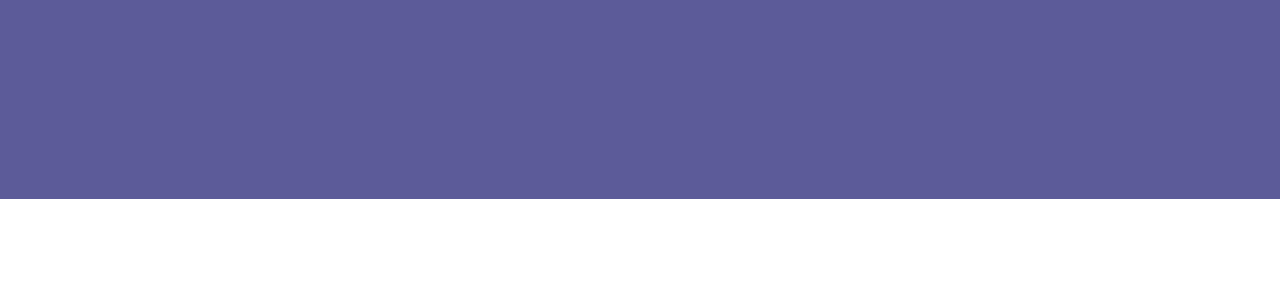
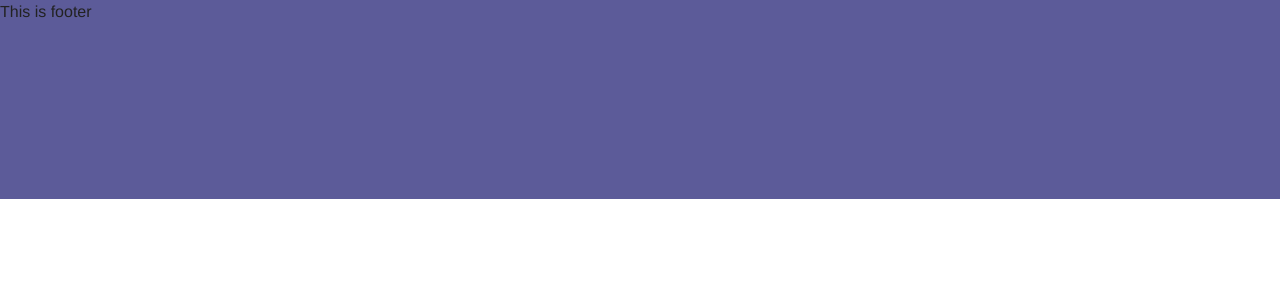
Before and after one commit to bunny92/vendor-registeration-bulkhouse, a CodeIgniter app: page / in a window 1280 px wide. Shown: the part 501-800 px from the top of the page. Run offline with CodeIgniter, Linux system fonts and the light colour scheme.

Commit message:
done changes - santhosh

```diff
--- a/application/views/home.php
+++ b/application/views/home.php
@@ -40,7 +40,7 @@
         <div class="row-fluid">
 
             <div class="large-12 columns zeropadding" style="background-color: #5c5b99; height: 200px">
-
+                    <p>This is footer</p>
             </div>
 
         </div>
```
